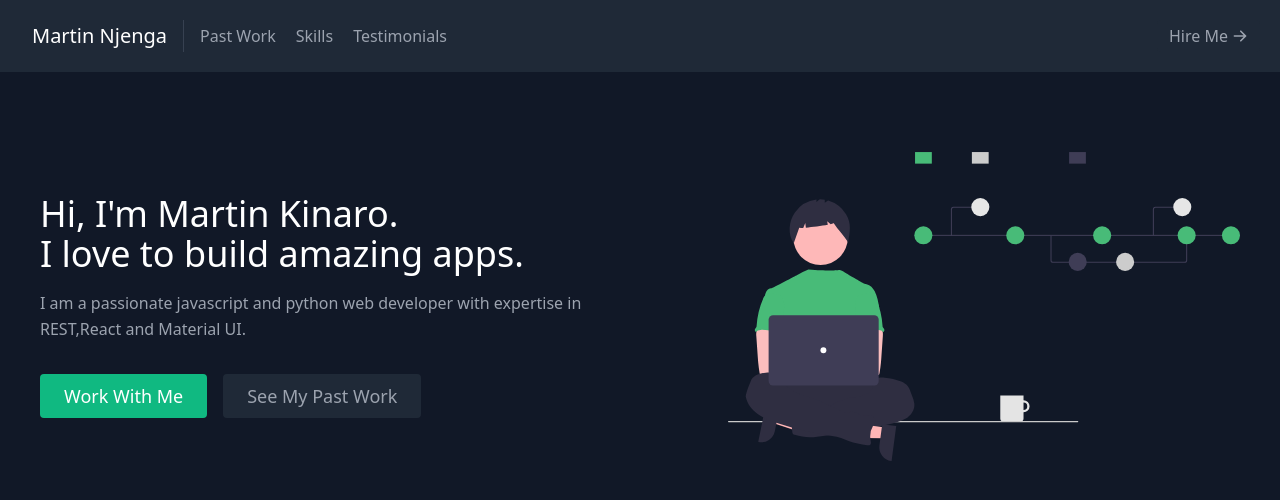
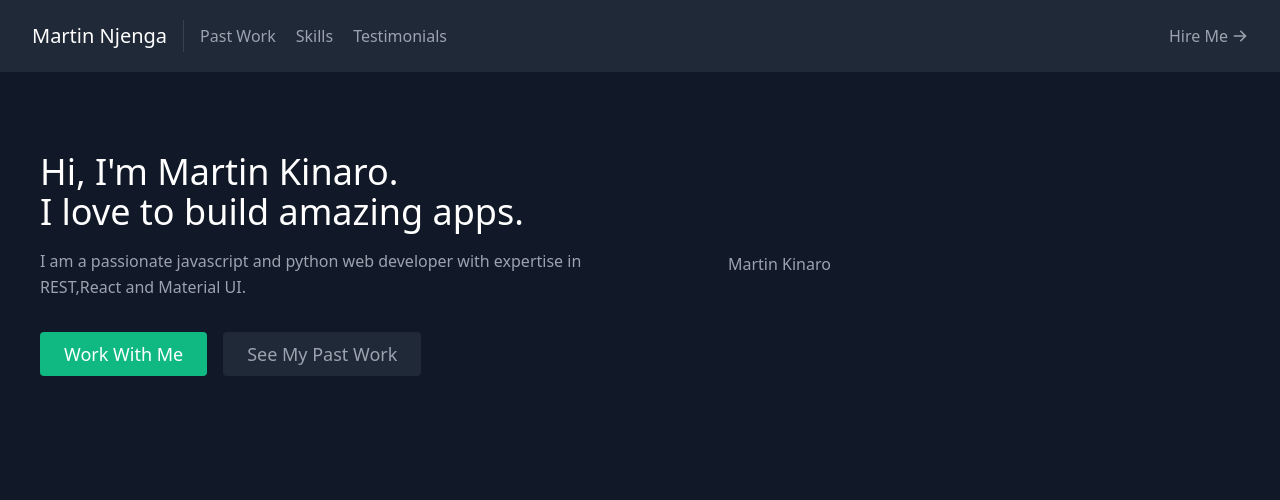
Before and after one commit to Tintin72/Portfolio, a React (Create React App) app: page / in a window 1280 px wide. Shown: the top 500 px of the page. Built offline with nearby package versions, Linux system fonts and the light colour scheme.

Commit message:
Added a LinkedIn badge

```diff
--- a/public/index.html
+++ b/public/index.html
@@ -46,5 +46,6 @@
       To begin the development, run `npm start` or `yarn start`.
       To create a production bundle, use `npm run build` or `yarn build`.
     -->
+    <script src="https://platform.linkedin.com/badges/js/profile.js" async defer type="text/javascript"></script>
   </body>
 </html>
--- a/src/components/About.js
+++ b/src/components/About.js
@@ -30,11 +30,28 @@ export default function About() {
           </div>
         </div>
         <div className="lg:max-w-lg lg:w-full md:w-1/2 w-5/6">
-          <img
+          <div
+            class="badge-base LI-profile-badge"
+            data-locale="en_US"
+            data-size="large"
+            data-theme="dark"
+            data-type="HORIZONTAL"
+            data-vanity="martinkinaro"
+            data-version="v1"
+          >
+            <a
+              class="badge-base__link LI-simple-link"
+              href="https://ke.linkedin.com/in/martinkinaro?trk=profile-badge"
+            >
+              Martin Kinaro
+            </a>
+          </div>
+
+          {/* <img
             className="object-cover object-center rounded"
             alt="hero"
             src="./coding.svg"
-          />
+          /> */}
         </div>
       </div>
     </section>
```
Also changed, not shown: 1 other file (tests, documents, lock files or other folders).
